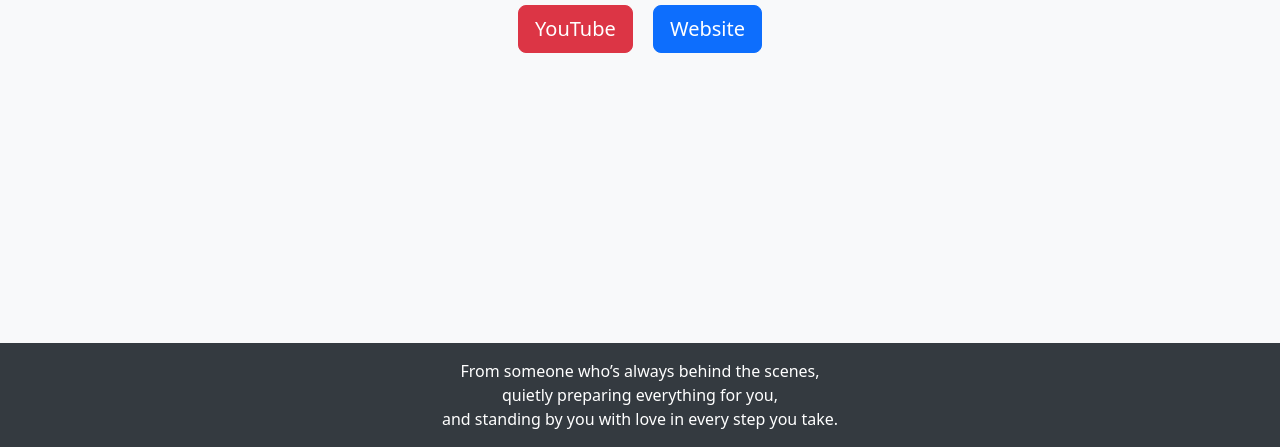
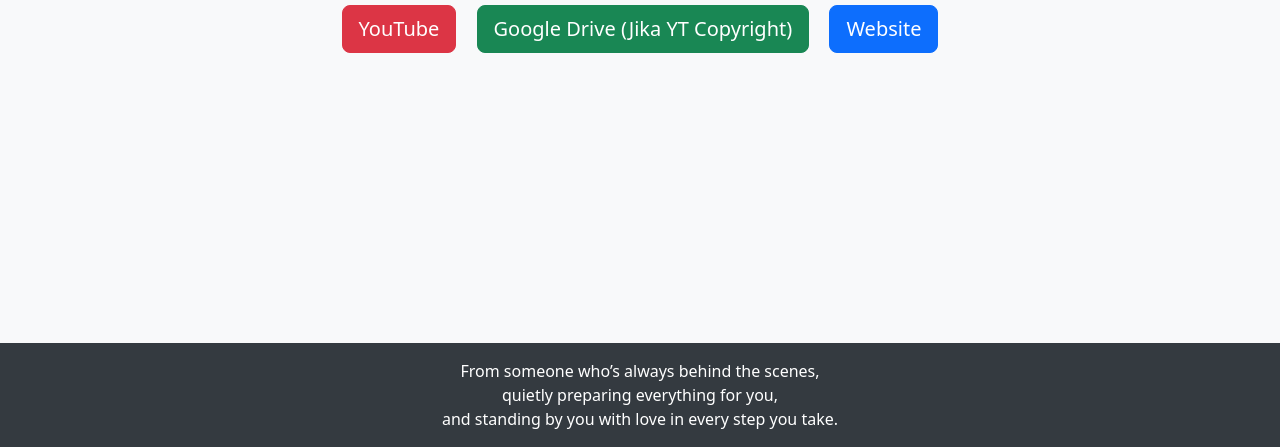
Before and after one commit to naila-fauziah/naila-fauziah.github.io, a website: page index.html in a window 1280 px wide. Shown: the part 353-800 px from the top of the page. Drawn offline with nearby package versions, Linux system fonts and the light colour scheme; a script that the page names is missing.

Commit message:
Update index.html

```diff
--- a/index.html
+++ b/index.html
@@ -38,6 +38,7 @@
 
     <div class="mb-4">
       <a href="https://youtu.be/u2WQmawFfU0" target="_blank" class="btn btn-danger btn-lg mx-2">YouTube</a>
+      <a href="https://drive.google.com/file/d/1SflkfWwg0OOEERzLTRFdSPkWs6lQqbpv/view?usp=drive_link" target="_blank" class="btn btn-success btn-lg mx-2">Google Drive (Jika YT Copyright)</a>
       <a href="https://naila-fauziah.github.io/website.html" target="_blank" class="btn btn-primary btn-lg mx-2">Website</a>
     </div>
   </div>
```
